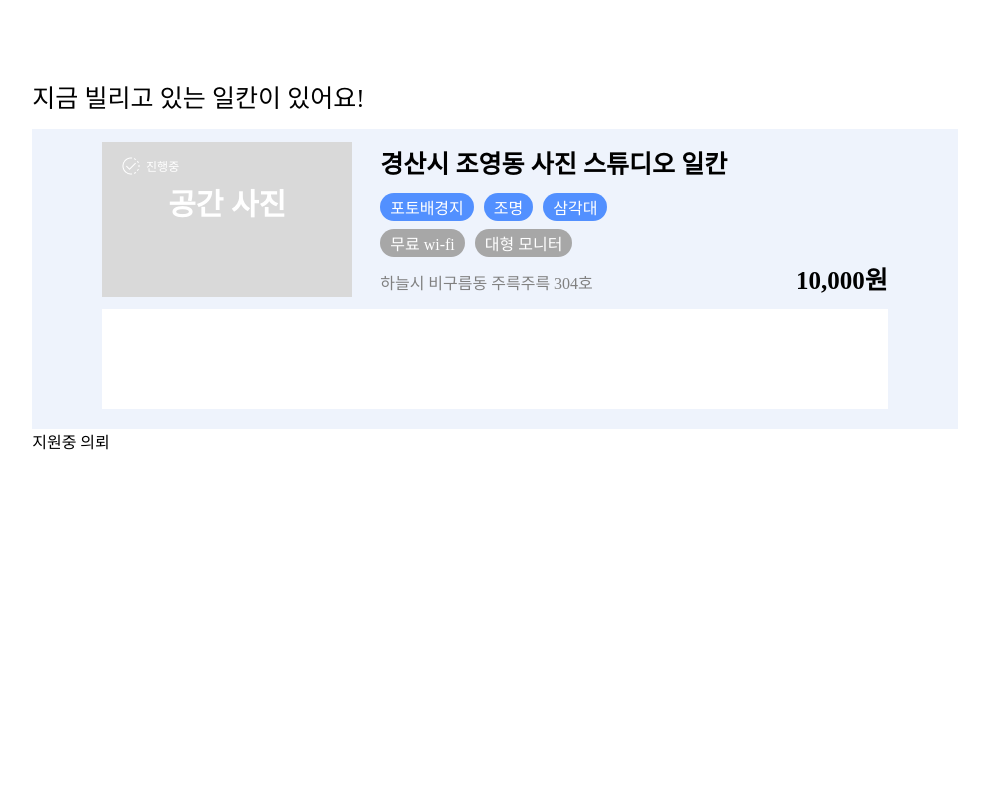
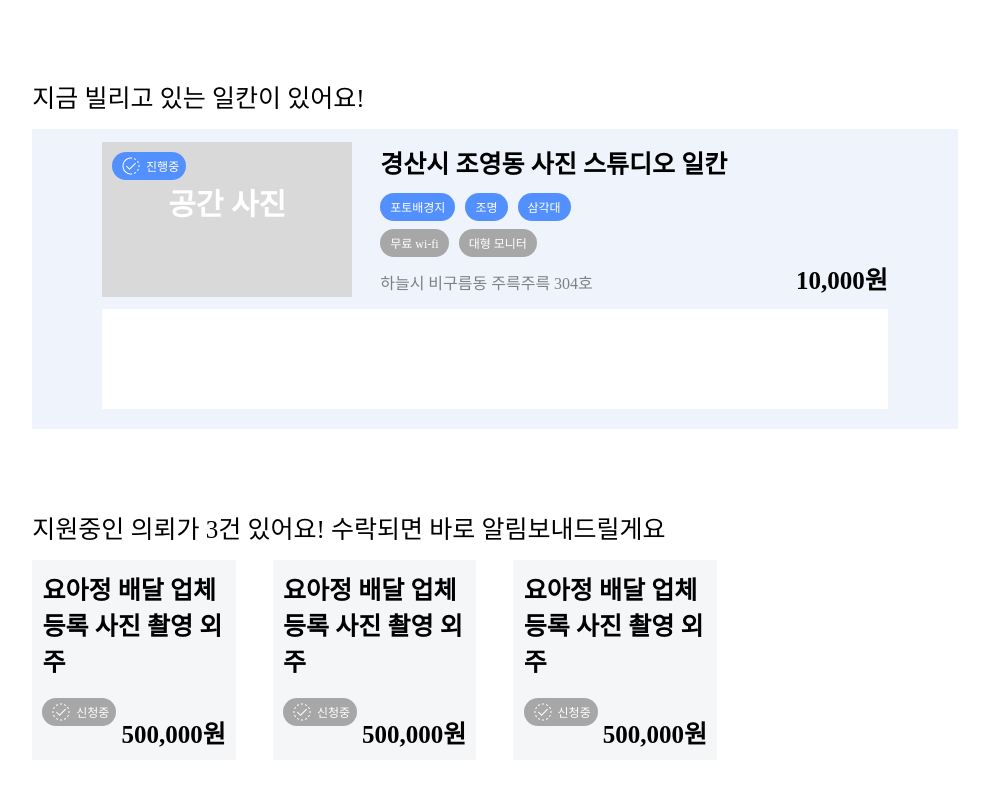
Before and after one commit to cryingdryice/ILKAN-web, a React (Vite) app: page /main/myPage in a window 1280 px wide. Shown: the part 944-1730 px from the top of the page, without its empty margins (265-1254 px from the left). Before the commit the page ends 1497 px from the top, so only its background shows below. Built offline with nearby package versions, Linux system fonts and the light colour scheme; the HTML template or start-up script is replaced by a standard one.

Commit message:
refact: 불필요한 상태관리 없애고 삼항연산으로 대체

```diff
--- a/src/components/ApplicationWork.tsx
+++ b/src/components/ApplicationWork.tsx
@@ -1,3 +1,27 @@
+import applicationWorkStyle from "../css/components/applicationWork.module.css";
+import ApplicationWorkItem from "./ApplicationWorkItem";
+import StateIcon from "./StateIcon";
+
 export default function ApplicationWork() {
-  return <div>지원중 의뢰</div>;
+  return (
+    <div className={applicationWorkStyle.container}>
+      <div className={applicationWorkStyle.headerDiv}>
+        <span>지원중인 의뢰가 3건 있어요! 수락되면 바로 알림보내드릴게요</span>
+      </div>
+      <div className={applicationWorkStyle.body}>
+        <ApplicationWorkItem
+          title="요아정 배달 업체 등록 사진 촬영 외주"
+          price="500,000"
+        />
+        <ApplicationWorkItem
+          title="요아정 배달 업체 등록 사진 촬영 외주"
+          price="500,000"
+        />
+        <ApplicationWorkItem
+          title="요아정 배달 업체 등록 사진 촬영 외주"
+          price="500,000"
+        />
+      </div>
+    </div>
+  );
 }
--- /dev/null
+++ b/src/components/ApplicationWorkItem.tsx
@@ -0,0 +1,23 @@
+import applicationWorkStyle from "../css/components/applicationWork.module.css";
+import StateIcon from "./StateIcon";
+
+type Props = {
+  title: string;
+  price: string;
+};
+
+export default function ApplicationWorkItem({ title, price }: Props) {
+  return (
+    <div className={applicationWorkStyle.itemDiv}>
+      <div className={applicationWorkStyle.itemInner}>
+        <div className={applicationWorkStyle.itemTitle}>
+          <span>{title}</span>
+        </div>
+        <StateIcon state="신청중" />
+        <div className={applicationWorkStyle.priceDiv}>
+          <span>{price}원</span>
+        </div>
+      </div>
+    </div>
+  );
+}
--- a/src/components/StateIcon.tsx
+++ b/src/components/StateIcon.tsx
@@ -2,26 +2,28 @@ import progressImg from "../assets/progress-icon.png";
 import completeImg from "../assets/complete-icon.png";
 import applicationImg from "../assets/application-icon.png";
 import stateIconStyle from "../css/components/stateIcon.module.css";
-import { useEffect, useState } from "react";
 
 type Props = {
   state: string;
 };
 
 export default function StateIcon({ state }: Props) {
-  const [img, setImg] = useState(progressImg);
-  useEffect(() => {
-    if (state === "신청중") {
-      setImg(applicationImg);
-    } else if (state === "완료됨") {
-      setImg(completeImg);
-    } else {
-      setImg(progressImg);
-    }
-  }, [state]);
+  const img =
+    state === "신청중"
+      ? applicationImg
+      : state === "완료됨"
+      ? completeImg
+      : progressImg;
+
+  const bgColor =
+    state === "신청중" ? "#A7A7A7" : state === "완료됨" ? "#95BBFF" : "#5290FF";
+
   return (
-    <div className={stateIconStyle.checkDiv}>
-      <img src={img} />
+    <div
+      className={stateIconStyle.checkDiv}
+      style={{ backgroundColor: bgColor }}
+    >
+      <img src={img} alt={state} />
       <span>{state}</span>
     </div>
   );
--- /dev/null
+++ b/src/css/components/applicationWork.module.css
@@ -0,0 +1,47 @@
+.container {
+  margin-top: 80px;
+  width: 100%;
+}
+.headerDiv {
+  margin-bottom: 15px;
+}
+
+.headerDiv span {
+  font-size: 25px;
+  color: black;
+}
+
+.body {
+  width: 100%;
+  height: 200px;
+  display: flex;
+  gap: 4%;
+  /* background-color: red; */
+}
+.itemDiv {
+  background-color: #f5f6f8;
+  width: 22%;
+  height: 100%;
+  display: flex;
+  justify-content: center;
+  align-items: center;
+}
+.itemInner {
+  height: 90%;
+  width: 90%;
+  /* background-color: green; */
+  position: relative;
+}
+.itemTitle > span,
+.priceDiv > span {
+  font-size: 25px;
+  font-weight: bold;
+}
+.itemTitle {
+  margin-bottom: 20px;
+}
+.priceDiv {
+  position: absolute;
+  bottom: 0;
+  right: 0;
+}
--- a/src/css/components/progressingIlKan.module.css
+++ b/src/css/components/progressingIlKan.module.css
@@ -102,6 +102,7 @@
 .mainTag span {
   color: white;
   font-weight: lighter;
+  font-size: 12px;
 }
 .basicDiv {
   display: flex;
@@ -121,6 +122,7 @@
 .basicTag span {
   color: white;
   font-weight: lighter;
+  font-size: 12px;
 }
 .addressDiv > span {
   color: #808080;
```
